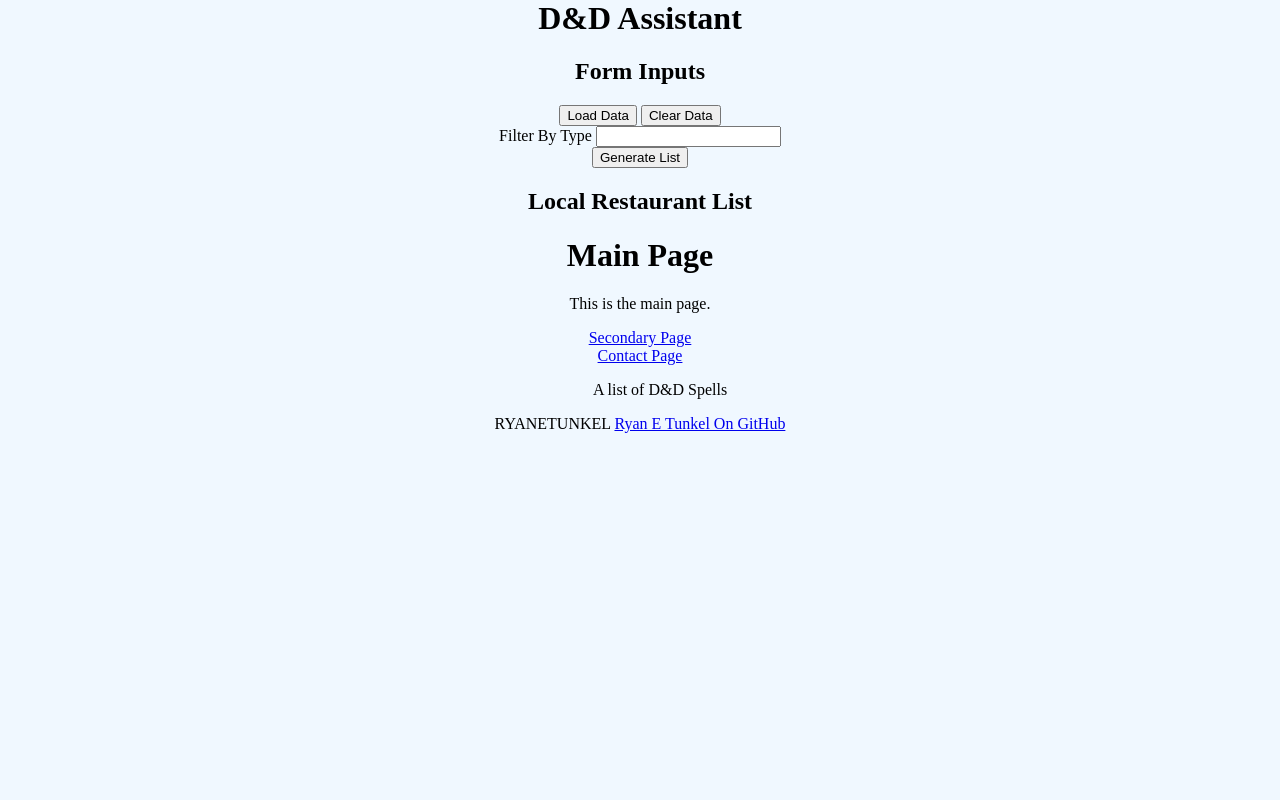
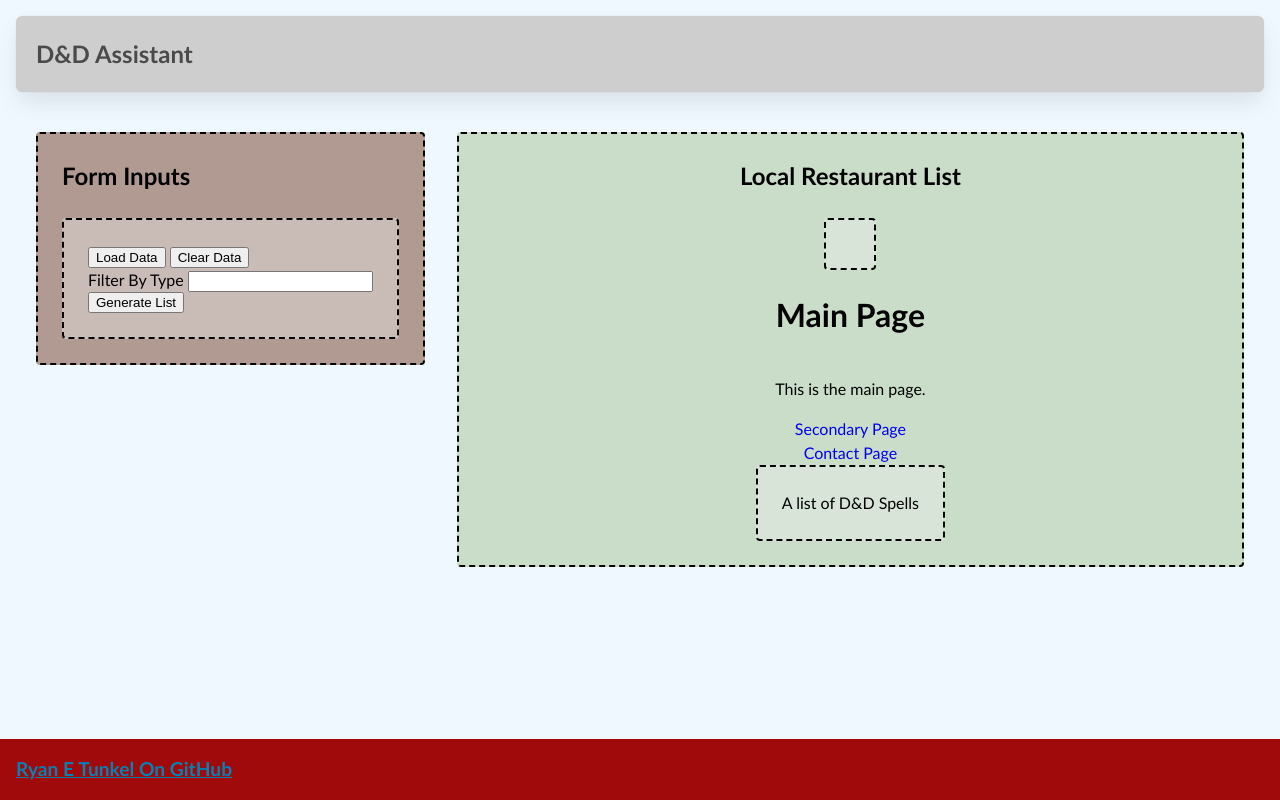
Before and after one commit to ryanetunkel/ryanetunkel.github.io, a plain HTML site: page index.html in a window 1280 px wide. Drawn offline with Linux system fonts and the light colour scheme; a script that the page names is missing.

Commit message:
format and color changes

```diff
--- a/index.html
+++ b/index.html
@@ -3,7 +3,7 @@
     <meta charset="UTF-8" />
     <meta http-equiv="X-UA-Compatible" content="IE=edge" />
     <meta name="viewport" content="width=device-width, initial-scale=1.0" />
-    <title>Document</title>
+    <title>D&D Assistant</title>
     <link rel="stylesheet" href="styles.css" />
   </head>
   <body class="body">
@@ -25,8 +25,6 @@
           </form>
         </div>
         <div class="right_section box">
-          <!-- right side -->
-          <!-- images box -->
           <h2>Local Restaurant List</h2>
           <div id="map" class="box"></div>
           <h1>Main Page</h1>
@@ -39,7 +37,6 @@
         </div>
       </div>
       <footer class="footer">
-        RYANETUNKEL
         <a href="http://github.com/ryanetunkel">Ryan E Tunkel On GitHub</a>
       </footer>
     </div>
--- a/styles.css
+++ b/styles.css
@@ -1,5 +1,143 @@
+html {
+  background-color: #fff;
+  font-size: 16px;
+  min-width: 300px;
+  overflow-x: hidden;
+  overflow-y: scroll;
+
+  -moz-osx-font-smoothing: grayscale;
+  -webkit-font-smoothing: antialiased;
+  text-rendering: optimizeLegibility;
+  -webkit-text-size-adjust: 100%;
+  -moz-text-size-adjust: 100%;
+  text-size-adjust: 100%;
+}
+
 body {
   margin: 0;
+  padding: 0;
+
+  font-family: ‘Segoe UI’, Candara, ‘Bitstream Vera Sans’, ‘DejaVu Sans’, ‘Bitsream Vera Sans’, ‘Trebuchet MS’, Verdana, ‘Verdana Ref’, sans-serif;
+  font-weight: 400;
+  line-height: 1.5;
   background-color: aliceblue;
-  text-align: center;
 }
+
+
+a {
+  display: inline-block;
+  text-decoration: none;
+}
+
+h2, h3 {
+  margin:0;
+  padding:0;
+  padding-bottom:1.5rem;
+}
+
+form {
+  accent-color: hsla(120, 100%, 50%, 0.482);
+}
+
+.wrapper {
+  min-height: 100vh;
+  display: flex;
+  flex-direction: column;
+  margin: 0;
+  flex: 1;
+}
+
+.container {
+  margin: 0 20px;
+  display: flex;
+  justify-content: center;
+  align-items: flex-start;
+  flex:1;
+}
+
+.header {
+  padding-top: 1rem;
+  padding-left: 1rem;
+  padding-right: 1rem;
+  padding-bottom: 1.5rem;
+}
+
+.header h1 {
+  display: block;
+  /* this will push other blocks out of the way */
+
+  /* colors */
+  background-color: #cecece;
+  color: #4a4a4a;
+
+  /* shapes */
+  border-radius: 6px;
+  font-size: 1.5rem;
+  padding: 1.25rem;
+  margin:0; /* removing the margin on h1 tags means the header pins to the top if we move */
+
+  /* box-shadows are fancy */
+  box-shadow: 0 0.5em 1em -0.125em rgb(10 10 10 / 10%), 0 0 0 1px rgb(10 10 10 / 2%);
+}
+
+.box {
+  background-color: rgba(239, 239, 239, 0.40);
+  border: 2px dashed;
+  border-radius: 4px;
+
+  width: fit-content;
+  height:fit-content;
+  padding: 1.5rem;
+  margin: 0 auto;
+}
+
+.left_section {
+  background-color: rgba(161, 130, 118, 0.8);
+  flex: 0 1 auto;
+  margin: 1rem;
+  padding: 1.5rem;
+}
+
+.right_section {
+  background-color: rgba(185, 210, 177, 0.702);
+  flex: 1 2 auto;
+  margin: 1rem;
+  align-items: center;
+  justify-content: center;
+  display: flex;
+  flex-direction: column;
+}
+
+/*
+  This block is actually dependent on the "container" block having a flex set on it
+  and the "wrapper" block displaying as a flex column with a "vertical height" (vh) of 100.
+  That serves to cram the footer to the bottom of the page.
+*/
+
+.footer {
+  flex-shrink: 0;
+  padding: 1rem;
+  background-color: #a10a0a;
+  font-size: 1.2rem;
+  font-weight: 600;
+  display: flex;
+  align-items: flex-end;
+}
+
+.footer a {
+  color: rgb(7, 128, 180);
+  text-decoration: underline;
+}
+
+/*
+  This is an example of a 'pseudoclass'
+  In this instance, it says what to do if a mouse hovers over a link
+  This is pretty desktop-specific, since there's no hover function on touchscreens
+*/
+.footer a:hover {
+  /* Hue, saturation, luminosity, alpha */
+  background-color: rgb(7, 128, 180);
+  /* red, green, blue, alpha */
+  color: #a10a0ac5;
+  text-decoration: none;
+}
```
